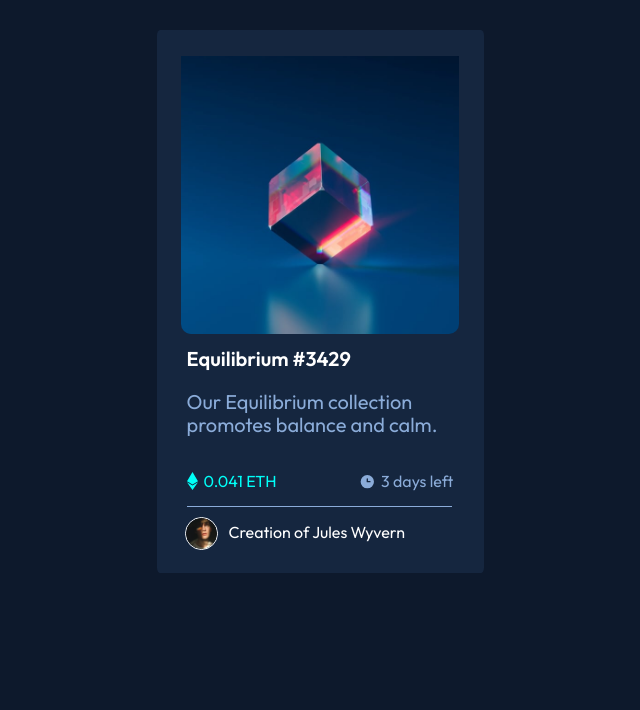
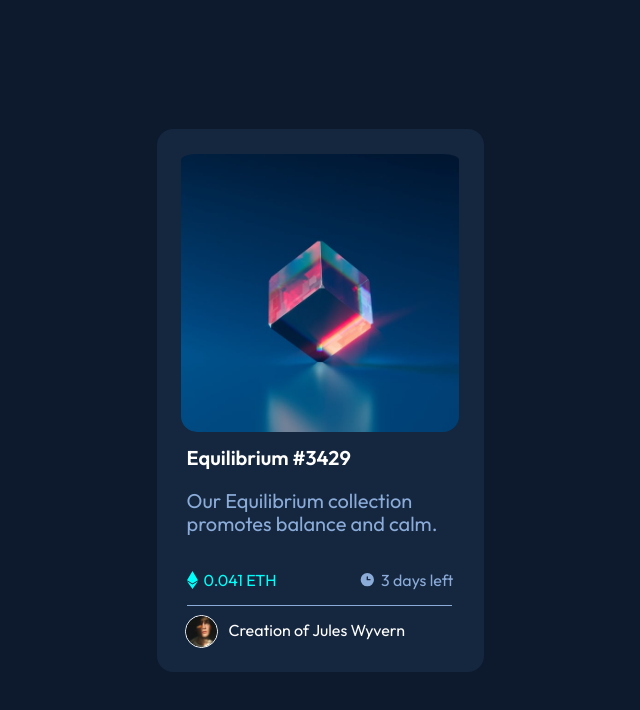
Before and after one commit to nuriarivasbotello/practica-2-SASS, a website built with Vite: page src/index.html in a window 1280 px wide. Shown: the whole page, without its empty margins (320-960 px from the left). Built offline with nearby package versions, Linux system fonts and the light colour scheme; some packages are replaced by stand-ins of ours.

Commit message:
terminada

```diff
--- a/src/index.html
+++ b/src/index.html
@@ -31,11 +31,13 @@
   <body>
     <main class="main">
       <div class="card">
-        <img
-          class="card__image"
-          src="./assets/images/image-equilibrium.jpg"
-          alt="Foto"
-        />
+        <div class="card__image-container">
+          <img
+            class="card__image"
+            src="./assets/images/image-equilibrium.jpg"
+            alt="Foto"
+          />
+        </div>
         <div class="card__paragraph">
           <h1 class="card__title">Equilibrium #3429</h1>
           <p class="card__text">
@@ -65,7 +67,9 @@
             src="./assets/images/image-avatar.png"
             alt="Persona"
           />
-          <p class="footer_name">Creation of Jules Wyvern</p>
+          <p class="footer_name">
+            Creation of <span class="creator">Jules Wyvern</span>
+          </p>
         </div>
       </div>
     </main>
--- a/src/scss/blocks/body.scss
+++ b/src/scss/blocks/body.scss
@@ -2,6 +2,10 @@ html {
 }
 body {
   max-width: 1440px;
+  height: 100vh;
+  display: flex;
+  justify-content: center;
+  align-items: center;
   margin: 0 auto;
-  background-color:rgba(13,25,44,1);
+  background-color: rgba(13, 25, 44, 1);
 }
--- /dev/null
+++ b/src/scss/blocks/card.scss
@@ -0,0 +1,76 @@
+@use '../mixins/pseudo.scss' as *;
+@use '../mixins/responsive.scss' as *;
+@use '../mixins/hover.scss' as *;
+.card {
+  width: 327px;
+  height: 543px;
+  display: flex;
+  flex-direction: column;
+  justify-content: center;
+  align-items: center;
+  margin: 30px auto;
+  border-radius: 1rem;
+  background-color: var(--color-card);
+  &__image-container {
+    position: relative;
+    overflow: hidden;
+    &::after {
+      @include pseudo(100%, 100%);
+      top: 0;
+      left: 0;
+      border-radius: 1rem;
+      opacity: 0;
+      transition: opacity 0.4s;
+      background-color: rgba(0, 255, 247, 0.506);
+    }
+    &:hover::after {
+      opacity: 1;
+      background-repeat: no-repeat;
+      background-position: center;
+      background-image: url(../assets/images/icon-view.svg);
+    }
+  }
+  &__image {
+    width: 278px;
+    border-radius: 1rem;
+    padding-top: 10px;
+    @include responsive(tablet) {
+      &:hover {
+        background-color: rgb(41, 176, 220);
+      }
+    }
+  }
+  &__title {
+    padding-left: 30px;
+    font-size: 20px;
+    font-family: var(--font-family);
+    color: white;
+
+    @include responsive(tablet) {
+      @include hover {
+        color: var(--color-etherum);
+      }
+    }
+  }
+  &__text {
+    margin-left: auto;
+    padding: 0 30px;
+    font-size: 20px;
+    font-family: var(--font-family);
+    color: var(--color-text);
+  }
+  &__information {
+    display: flex;
+    flex-direction: row;
+    justify-content: space-between;
+    padding: 0 30px;
+    &::before {
+      @include pseudo(1, 1) {
+        width: 265px;
+        height: 0.5px;
+        margin-top: 50px;
+        background-color: var(--color-text);
+      }
+    }
+  }
+}
--- a/src/scss/blocks/footer.scss
+++ b/src/scss/blocks/footer.scss
@@ -1,18 +1,27 @@
 /* ESTILOS DEL FOOTER */
-.footer{
+@use '../mixins/responsive.scss' as *;
+@use '../mixins/hover.scss' as *;
+.footer {
   width: 220px;
-    display:flex;
+  display: flex;
   flex-direction: row;
   justify-content: space-between;
   font-family: var(--font-family);
-    margin-right:50px;
-    color:white;
-    &__image{
+  margin-right: 50px;
+  color: white;
+  &__image {
     width: 33px;
     height: 33px;
-        margin-top:10px;
-        border-radius:50%;
+    margin-top: 10px;
+    border-radius: 50%;
     border: 1px white solid;
     align-items: center;
   }
 }
+.creator {
+  @include responsive(tablet) {
+    @include hover {
+      color: var(--color-etherum);
+    }
+  }
+}
--- a/src/scss/blocks/main.scss
+++ b/src/scss/blocks/main.scss
@@ -1,52 +1 @@
 /* ESTILOS DEL MAIN */
-@use '../mixins/pseudo.scss' as *;
-@use '../mixins/responsive.scss' as *;
-.card {
-  width: 327px;
-  height: 543px;
-  display: flex;
-  flex-direction: column;
-  justify-content: center;
-  align-items: center;
-  margin: 30px auto;
-  border-radius: 1%;
-  background-color: var(--color-card);
-  &__image {
-    width: 278px;
-    border-radius: 10px;
-    padding-top: 10px;
-    &:hover {
-      background-color: rgb(41, 176, 220);
-    }
-  }
-  &__title {
-    padding-left: 30px;
-    font-size: 20px;
-    font-family: var(--font-family);
-    color: white;
-    &:hover {
-      color: var(--color-etherum);
-    }
-  }
-  &__text {
-    margin-left: auto;
-    padding: 0 30px;
-    font-size: 20px;
-    font-family: var(--font-family);
-    color: var(--color-text);
-  }
-  &__information {
-    display: flex;
-    flex-direction: row;
-    justify-content: space-between;
-    padding: 0 30px;
-    &::before {
-      @include pseudo(1, 1) {
-        width: 265px;
-        height: 0.5px;
-        margin-top: 50px;
-        background-color: var(--color-text);
-      }
-    }
-  }
-}
--- a/src/scss/styles.scss
+++ b/src/scss/styles.scss
@@ -6,3 +6,4 @@
 @use 'blocks/eth.scss';
 @use 'blocks/time.scss';
 @use 'blocks/footer.scss';
+@use 'blocks/card.scss';
```
Lines whose indentation alone changed are shown as unchanged.
